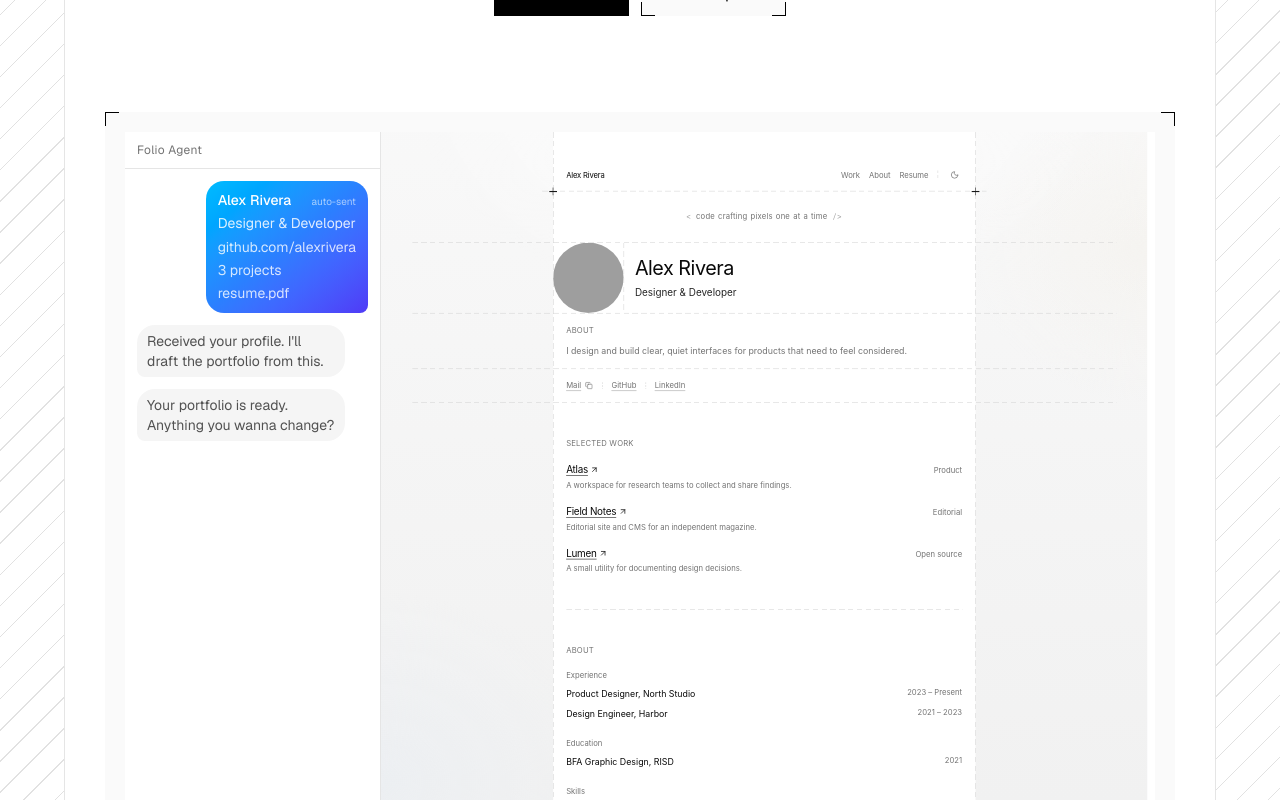
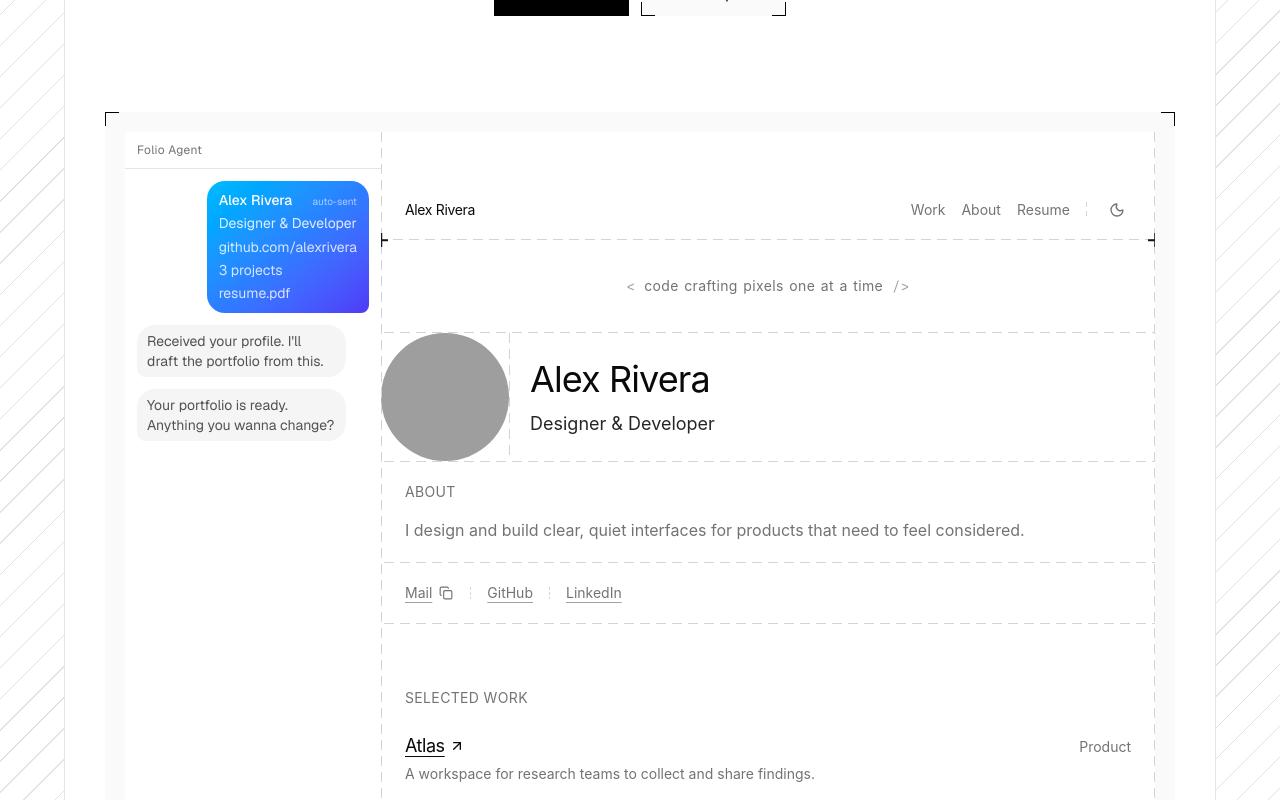
Before and after one commit to yashanand167/folio-os, a Next.js app: page / in a window 1280 px wide. Shown: the part 380-1180 px from the top of the page. Built offline with nearby package versions, Linux system fonts and the light colour scheme; grey boxes are pictures that could not be loaded.

Commit message:
fix: mobile responsive view for process section

```diff
--- a/components/customs/process-section.tsx
+++ b/components/customs/process-section.tsx
@@ -1,9 +1,11 @@
 "use client";
 
 import { useState } from "react";
+import { MessageCircle, X } from "lucide-react";
 
 import { CornerStrokes } from "@/components/corner-strokes";
 import MinimalPage from "@/components/templates/minimal/pages/home";
+import { cn } from "@/lib/utils";
 
 type Message =
   | {
@@ -37,6 +39,7 @@ const initialMessages: Message[] = [
 export default function ProcessSection() {
   const [messages, setMessages] = useState(initialMessages);
   const [value, setValue] = useState("");
+  const [chatOpen, setChatOpen] = useState(false);
 
   function send() {
     const text = value.trim();
@@ -57,10 +60,35 @@ export default function ProcessSection() {
     <section className="px-6 pb-24 sm:px-10">
       <div className="relative mx-auto flex aspect-[6/5] w-full flex-col bg-neutral-100/50 p-5 dark:bg-neutral-800/50">
         <CornerStrokes className="border-black dark:border-white" />
-        <div className="relative flex min-h-0 flex-1 overflow-hidden bg-white dark:bg-black">
-          <aside className="flex w-52 shrink-0 flex-col border-r border-black/10 sm:w-64 dark:border-white/10">
-            <div className="border-b border-black/10 px-3 py-2.5 text-xs tracking-wide text-neutral-500 dark:border-white/10 dark:text-neutral-400">
-              Folio Agent
+        <div className="relative flex min-h-0 flex-1 overflow-hidden bg-white dark:bg-neutral-950">
+          {chatOpen ? (
+            <button
+              type="button"
+              aria-label="Close agent"
+              className="absolute inset-0 z-10 bg-black/20 lg:hidden"
+              onClick={() => setChatOpen(false)}
+            />
+          ) : null}
+          <aside
+            className={cn(
+              "flex w-64 shrink-0 flex-col bg-white dark:bg-neutral-950",
+              chatOpen
+                ? "absolute inset-y-0 left-0 z-20 lg:relative"
+                : "hidden lg:flex",
+            )}
+          >
+            <div className="flex items-center justify-between border-b border-black/10 px-3 py-2.5 dark:border-white/10">
+              <p className="text-xs tracking-wide text-neutral-500 dark:text-neutral-400">
+                Folio Agent
+              </p>
+              <button
+                type="button"
+                aria-label="Close agent"
+                className="inline-flex size-7 items-center justify-center lg:hidden"
+                onClick={() => setChatOpen(false)}
+              >
+                <X className="size-4 text-neutral-500" />
+              </button>
             </div>
             <div className="flex min-h-0 flex-1 flex-col gap-3 overflow-y-auto px-3 py-3">
               {messages.map((message, index) => {
@@ -126,10 +154,20 @@ export default function ProcessSection() {
               />
             </form>
           </aside>
-          <div className="relative min-h-0 flex-1 overflow-hidden">
-            <div className="pointer-events-none absolute top-0 left-0 w-[180%] origin-top-left scale-[0.55]">
-              <MinimalPage />
+          <div className="relative min-h-0 min-w-0 flex-1 overflow-hidden">
+            <div className="pointer-events-none absolute inset-0 overflow-auto">
+              <MinimalPage embedded />
             </div>
+            {chatOpen ? null : (
+              <button
+                type="button"
+                aria-label="Open agent"
+                className="absolute bottom-4 left-4 z-10 inline-flex size-10 items-center justify-center bg-gradient-to-br from-sky-400 via-blue-500 to-indigo-600 text-white lg:hidden"
+                onClick={() => setChatOpen(true)}
+              >
+                <MessageCircle className="size-4" />
+              </button>
+            )}
             <button
               type="button"
               className="absolute right-4 bottom-4 z-10 bg-gradient-to-br from-sky-400 via-blue-500 to-indigo-600 px-3 py-1.5 text-sm text-white"
--- a/components/templates/minimal/pages/home.tsx
+++ b/components/templates/minimal/pages/home.tsx
@@ -133,14 +133,21 @@ function DottedRule({
 
 export default function MinimalPage({
   data = samplePortfolio,
+  embedded = false,
 }: {
   data?: Portfolio;
+  embedded?: boolean;
 }) {
   const { typography } = designSystem;
 
   return (
     <div
-      className="bg-page-wash min-h-screen overflow-x-hidden text-[15px] text-neutral-950 sm:text-base dark:text-neutral-50"
+      className={cn(
+        "overflow-x-hidden text-[15px] text-neutral-950 sm:text-base dark:text-neutral-50",
+        embedded
+          ? "h-full min-h-full w-full bg-white dark:bg-neutral-950"
+          : "bg-page-wash min-h-screen",
+      )}
       style={{
         fontFamily: typography.fontFamily,
         fontWeight: typography.fontWeight,
@@ -148,7 +155,12 @@ export default function MinimalPage({
       }}
     >
       <motion.div
-        className="border-line-dash-x mx-3 min-h-screen w-auto max-w-none bg-white sm:mx-8 sm:max-w-2xl md:mx-auto md:max-w-3xl dark:bg-neutral-950"
+        className={cn(
+          "border-line-dash-x bg-white dark:bg-neutral-950",
+          embedded
+            ? "mx-0 h-full min-h-full w-full max-w-none"
+            : "mx-3 min-h-screen w-auto max-w-none sm:mx-8 sm:max-w-2xl md:mx-auto md:max-w-3xl",
+        )}
         variants={stagger}
         initial="hidden"
         animate="show"
```
